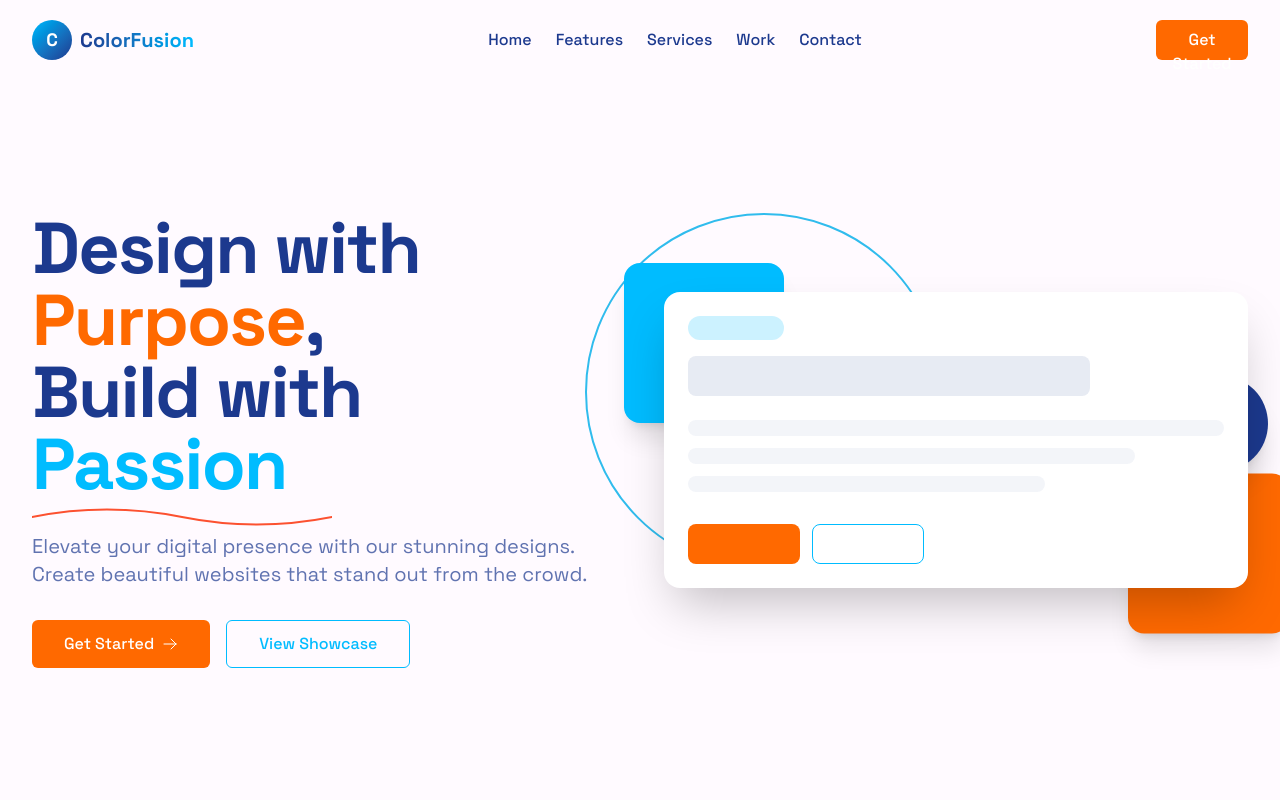
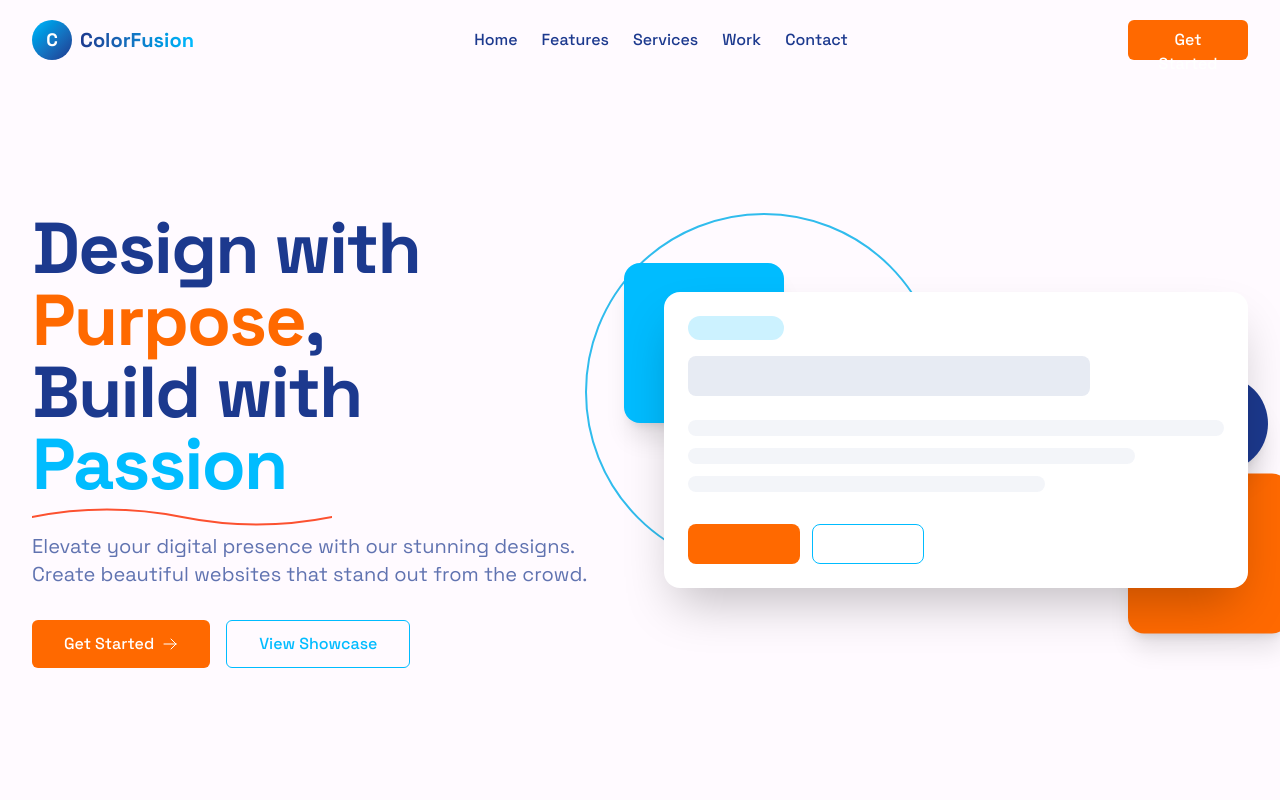
Before and after one commit to joshmarnold/small-projects, a Next.js app in the folder colorfusion/: page / in a window 1280 px wide. Shown: the top 800 px of the page. Built offline with nearby package versions, Linux system fonts and the light colour scheme.

Commit message:
fix mobile nav

```diff
--- a/colorfusion/src/components/Header.tsx
+++ b/colorfusion/src/components/Header.tsx
@@ -104,7 +104,7 @@ export const Header = () => {
               duration: 0.8,
               ease: "easeOut",
             }}
-            className="hidden h-10 rounded-md bg-orange-500 px-4 py-2 font-medium text-white transition-colors hover:bg-orange-500/90 md:flex"
+            className="hidden h-10 min-w-[120px] rounded-md bg-orange-500 px-4 py-2 font-medium text-white transition-colors hover:bg-orange-500/90 md:flex"
           >
             Get Started
           </motion.button>
```
